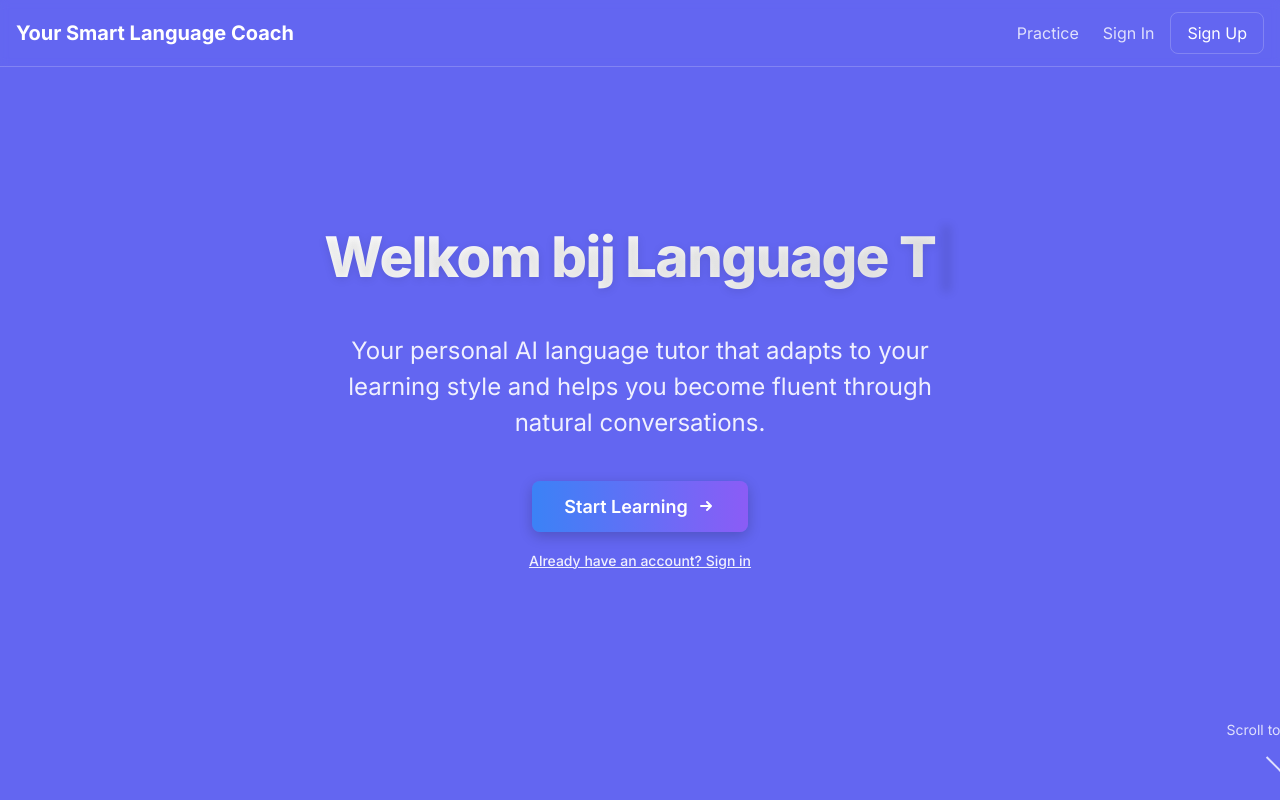
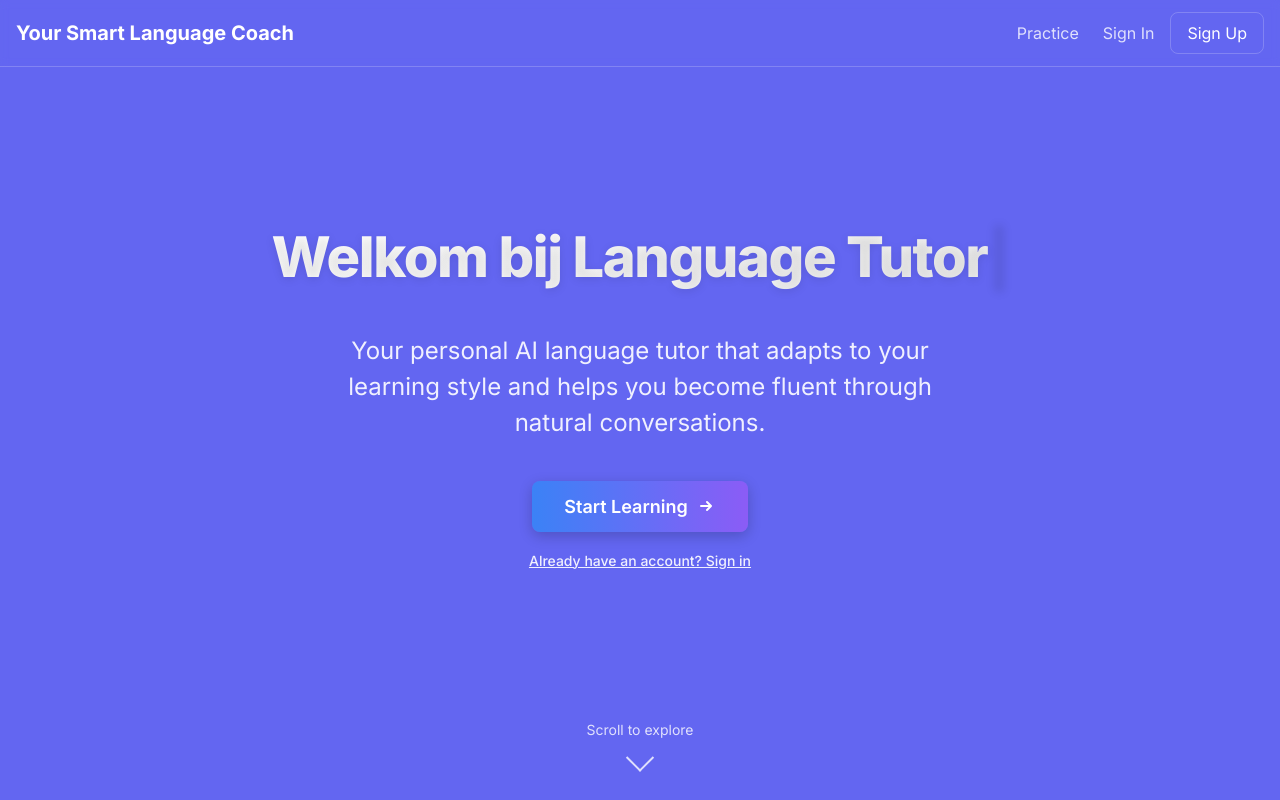
Before and after one commit to alipala/language-tutor, a Next.js app in the folder frontend/: page / in a window 1280 px wide. Built offline with nearby package versions, Linux system fonts and the light colour scheme; no server answers.

Commit message:
Fix scroll indicator placement and remove flag emojis

```diff
--- a/frontend/app/landing-sections.css
+++ b/frontend/app/landing-sections.css
@@ -88,8 +88,9 @@
 .scroll-indicator {
   position: absolute;
   bottom: 2rem;
-  left: 50%;
-  transform: translateX(-50%);
+  left: 0;
+  right: 0;
+  margin: 0 auto;
   display: flex;
   flex-direction: column;
   align-items: center;
@@ -98,7 +99,7 @@
   font-size: 0.875rem;
   opacity: 0.8;
   animation: bounce 2s infinite;
-  width: 100%;
+  width: 200px;
   text-align: center;
 }
 
--- a/frontend/app/page.tsx
+++ b/frontend/app/page.tsx
@@ -340,17 +340,17 @@ export default function Home() {
               >
                 <TypeAnimation
                   sequence={[
-                    'Welcome to Language Tutor! 🌎',
+                    'Welcome to Language Tutor!',
                     2000,
-                    'Welkom bij Language Tutor! 🇳🇱',
+                    'Welkom bij Language Tutor!',
                     1500,
-                    '¡Bienvenido a Language Tutor! 🇪🇸',
+                    '¡Bienvenido a Language Tutor!',
                     1500,
-                    'Willkommen bei Language Tutor! 🇩🇪',
+                    'Willkommen bei Language Tutor!',
                     1500,
-                    'Bienvenue à Language Tutor! 🇫🇷',
+                    'Bienvenue à Language Tutor!',
                     1500,
-                    'Bem-vindo ao Language Tutor! 🇵🇹',
+                    'Bem-vindo ao Language Tutor!',
                     1500,
                   ]}
                   wrapper="span"
```
